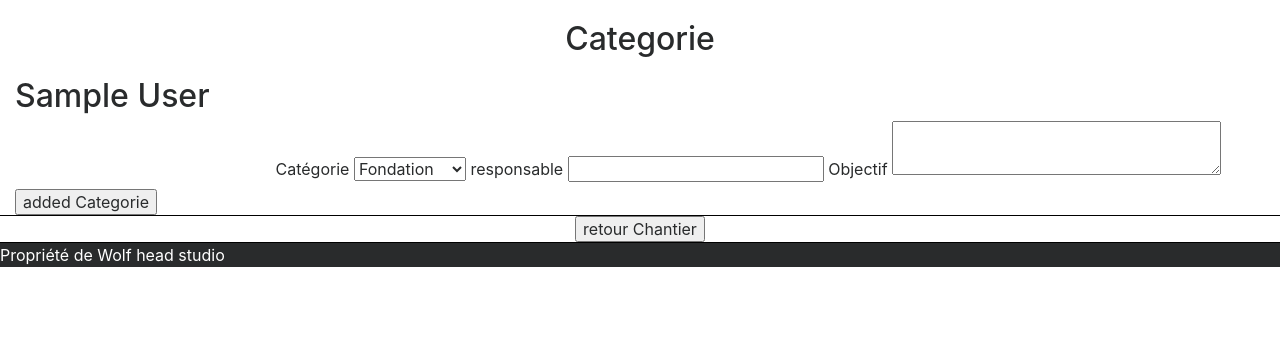
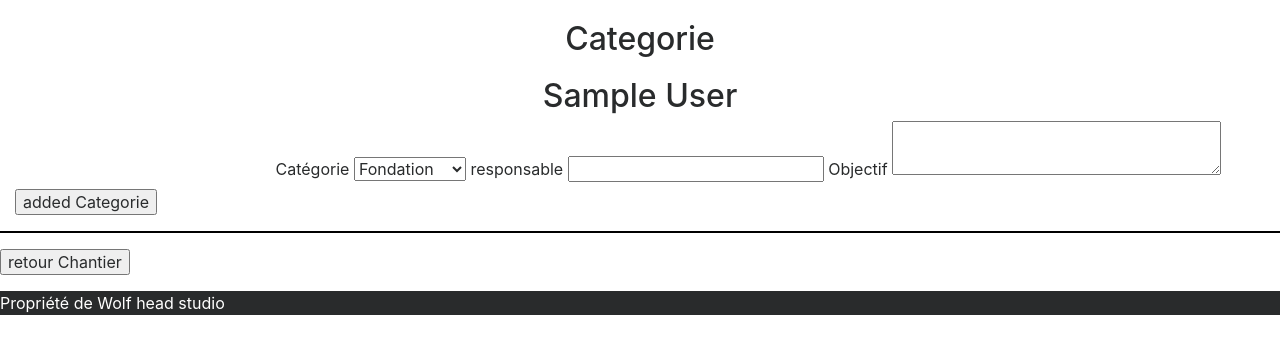
Before and after one commit to geasseur/Logiciel_chantier, a PHP site: page /control/controlcategorie.php in a window 1280 px wide. Shown: the top 354 px of the page. Run offline with PHP 8.4, Linux system fonts and the light colour scheme; the visitor is signed in with stand-in values (Sample User, id 1); data that the repository does not hold is empty.

Commit message:
style and vuecategorie update

```diff
--- a/css/style.css
+++ b/css/style.css
@@ -1,7 +1,7 @@
 main{
   border: 1px solid #000;
 }
-h1{
+h1,h2{
   text-align: center;
 }
 #nouveauChantier{
--- a/vue/vuecategorie.php
+++ b/vue/vuecategorie.php
@@ -15,7 +15,7 @@
         <link rel="stylesheet" href="../css/style.css">
         <script src="../js/vendor/modernizr-2.8.3.min.js"></script>
     </head>
-    <header class='container-fluid'>
+    <header class='container-fluid mb-3'>
       <h1>Categorie</h1>
       <h2><?php echo $_SESSION['nomChantier']; ?></h1>
       <form id="nouveauChantier" class='' action="../control/controlcategorie.php" method="post">
@@ -85,10 +85,10 @@
           </section>
           <?php
         }?>
-        <form class="" action="../index.php" method="post">
-          <input type="submit" value="retour Chantier">
-        </form>
       </main>
+      <form class="mb-3 mt-3" action="../index.php" method="post">
+        <input type="submit" value="retour Chantier">
+      </form>
       <footer class='bg-inverse'>
         <p class='text-white'>Propriété de Wolf head studio</p>
       </footer>
```
